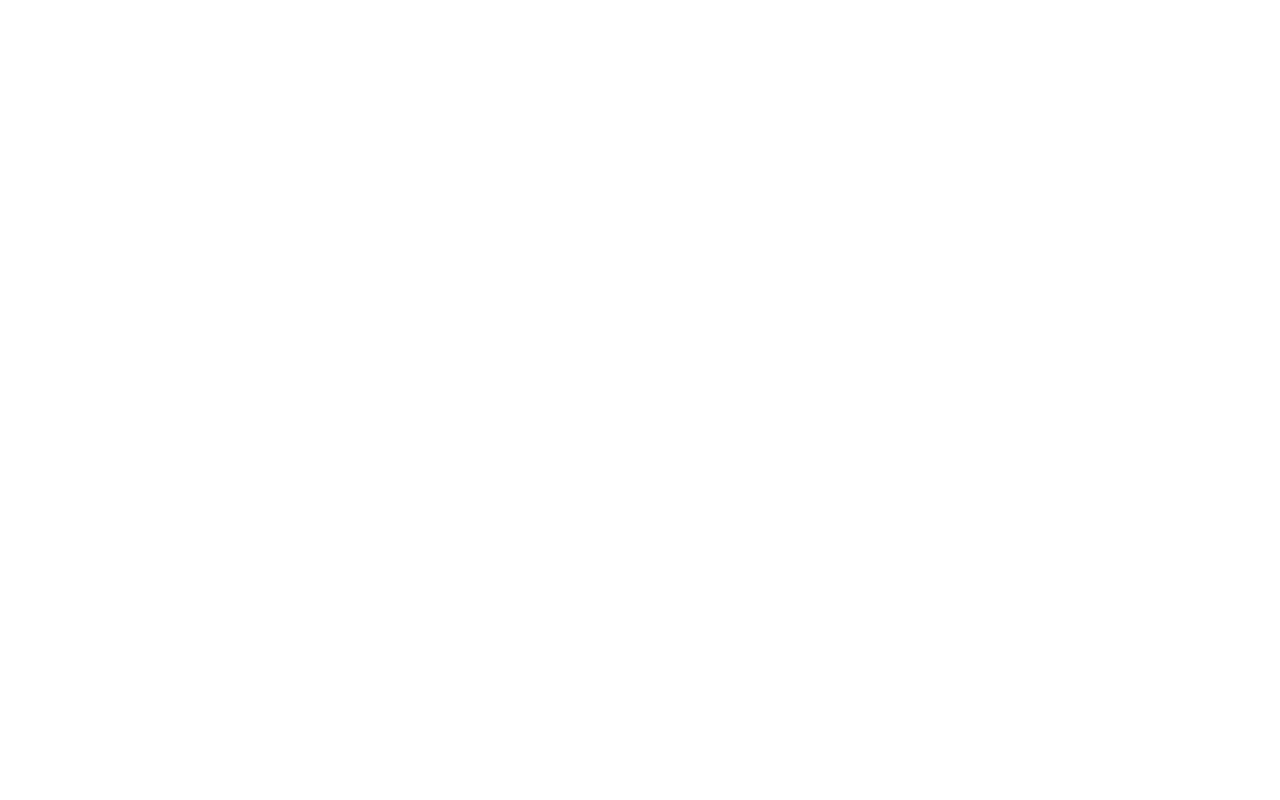
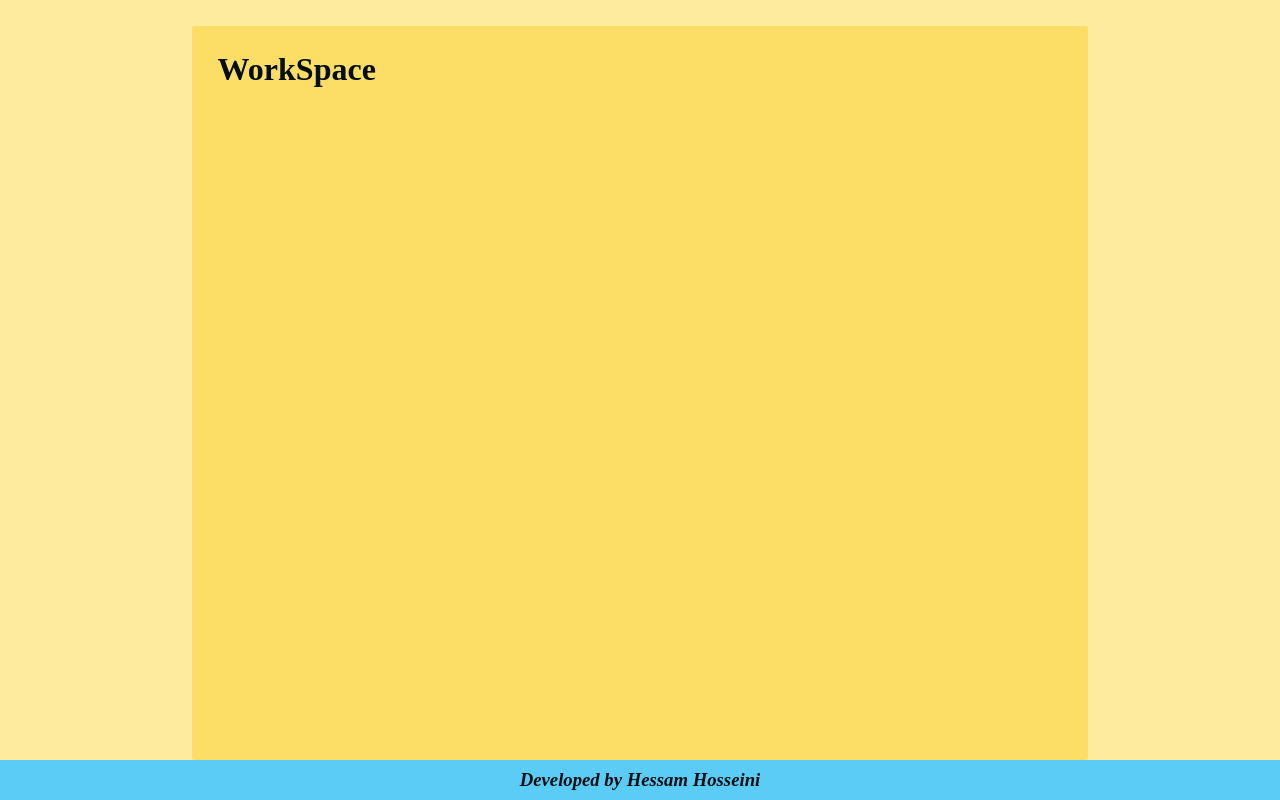
Before and after one commit to shh79/ToDo-List-task2-step2, a plain HTML site: page index.html in a window 1280 px wide. Drawn offline with Linux system fonts and the light colour scheme.

Commit message:
first design is complete

```diff
--- a/index.html
+++ b/index.html
@@ -9,11 +9,17 @@
     <link rel="shortcut icon" type="image/png" href="favicon.png"/>
 </head>
 <body>
+    <div class="main">
+        <div class="WorkSpace">
+
+            <h1>WorkSpace</h1>
 
 
-
-
-
+        </div>
+        <div class="footer">
+            <h3><em>Developed by Hessam Hosseini</em></h3>
+        </div>
+    </div>
     <script src="back.js"></script>
 </body>
 </html>
--- a/style.css
+++ b/style.css
@@ -0,0 +1,39 @@
+* {
+    box-sizing: border-box;
+    margin: 0px;
+    padding: 0px;
+}
+html,body{
+    height: 100vh;
+    min-width: 600px;
+    min-height: 300px;
+    color: #030e12;
+}
+:root{
+    --background-color: #fcde67;
+    --lighter-background-color: #ffeb9d;
+    --footer-color: #5bccf6;
+}
+.main{
+    display: grid;
+    grid-template-columns: 100%;
+    grid-template-rows: 95% 5%;
+    width: 100%;
+    height: 100%;
+    background-color: var(--lighter-background-color);
+}
+.WorkSpace{
+    background-color: var(--background-color);
+    display: grid;
+    border-radius: 2px;
+    margin-top: 2%;
+    margin-left: 15%;
+    margin-right: 15%;
+    padding: 2%;
+}
+.footer{
+    display: grid;
+    background-color: var(--footer-color);
+    align-items: center;
+    justify-items: center;
+}
```
